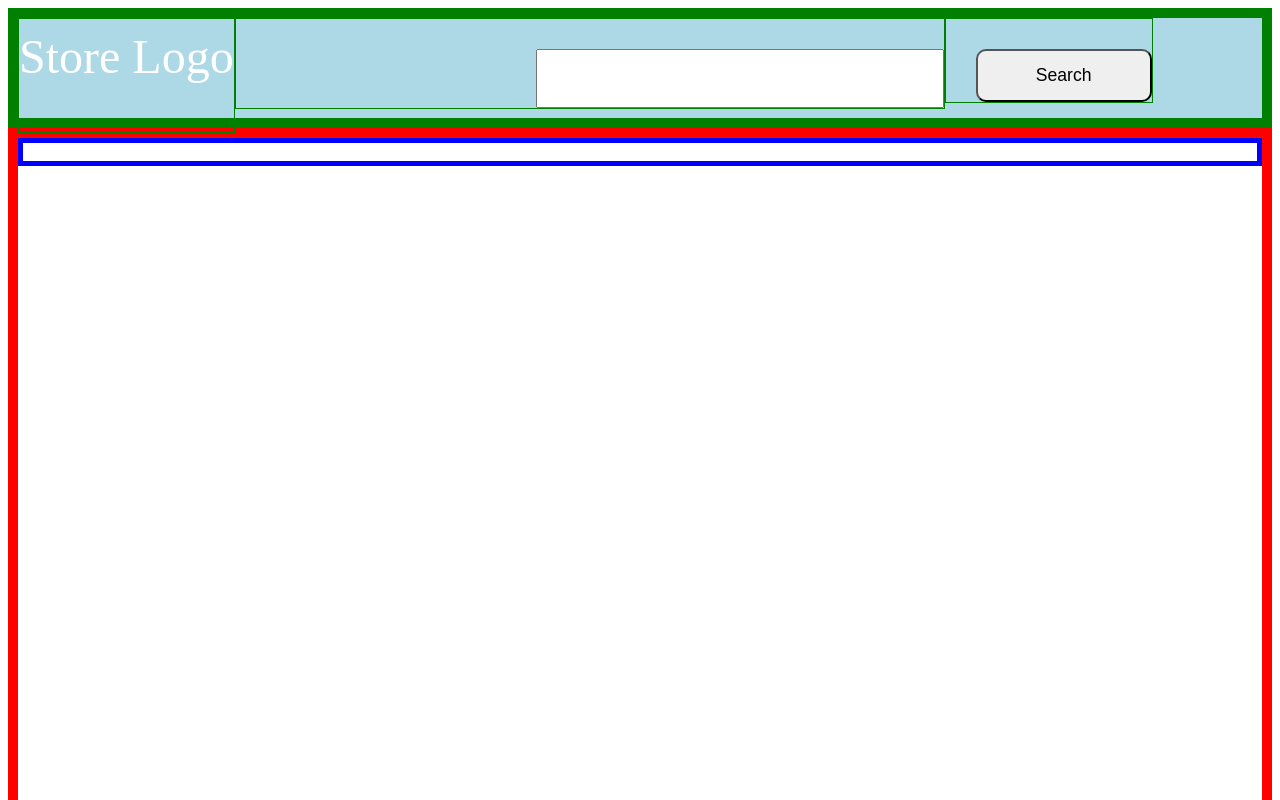
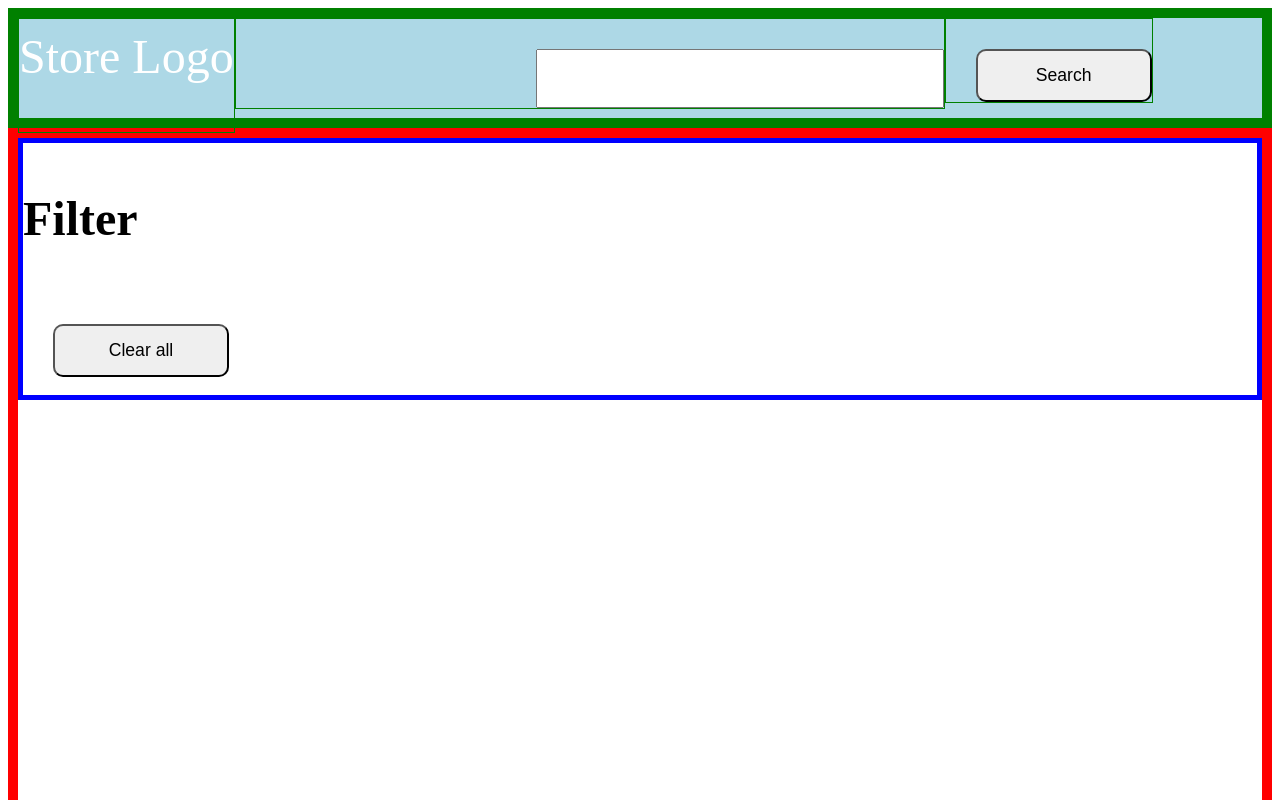
Before and after one commit to EtienneWarneck/ux_prototype_ecommerce, a React (Create React App) app in the folder uxprotoecom/: page / in a window 1280 px wide. Shown: the top 800 px of the page. Built offline with nearby package versions, Linux system fonts and the light colour scheme.

Commit message:
styling Atomic CSS

```diff
--- a/uxprotoecom/src/App.js
+++ b/uxprotoecom/src/App.js
@@ -54,13 +54,35 @@ class App extends Component {
     }
     return (
       <div className="background-white" >
-      {/* <div className="background-blue white-text" > */}
-
-      <Search/>
+        <div className="background-white white-text" >
+          <Search />
+        </div>
 
         <div className="grid-page">
           <div className="grid-page-column allshade top">
-            {list}
+            <div className="box border shade3">
+              <p className="header-text black-text font">Filter</p>
+              <div className="center entry">
+                <div className="">
+                  <input type="button" className="button background-gray" value="Clear all" onCLick={this.clearAll} />
+                </div>
+                <div className="">
+                  <div className="">
+                    <div className="">
+                      <div className="">
+                        <div className="">
+
+
+                          {list}
+
+
+                        </div>
+                      </div>
+                    </div>
+                  </div>
+                </div>
+              </div>
+            </div>
           </div>
         </div>
       </div>
```
